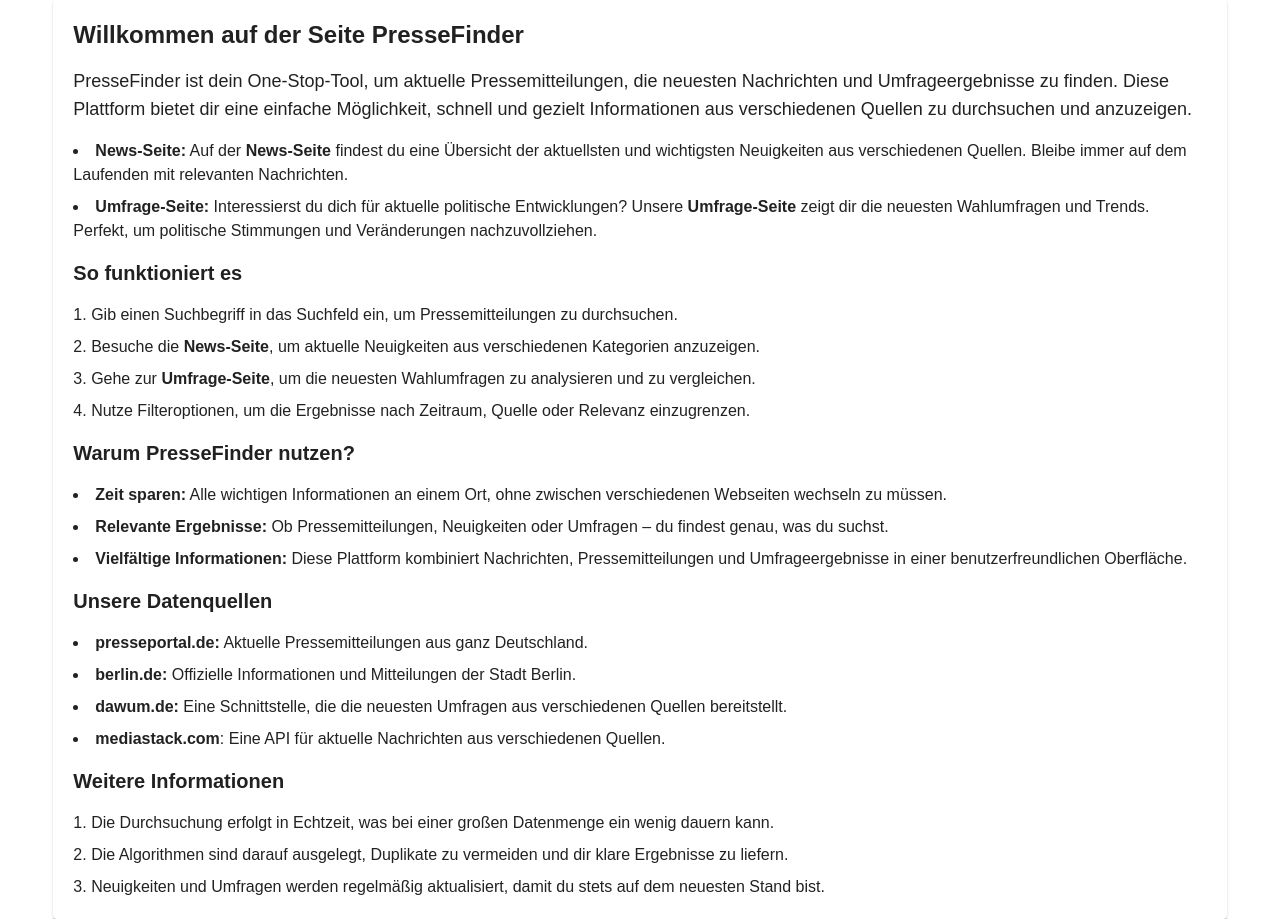
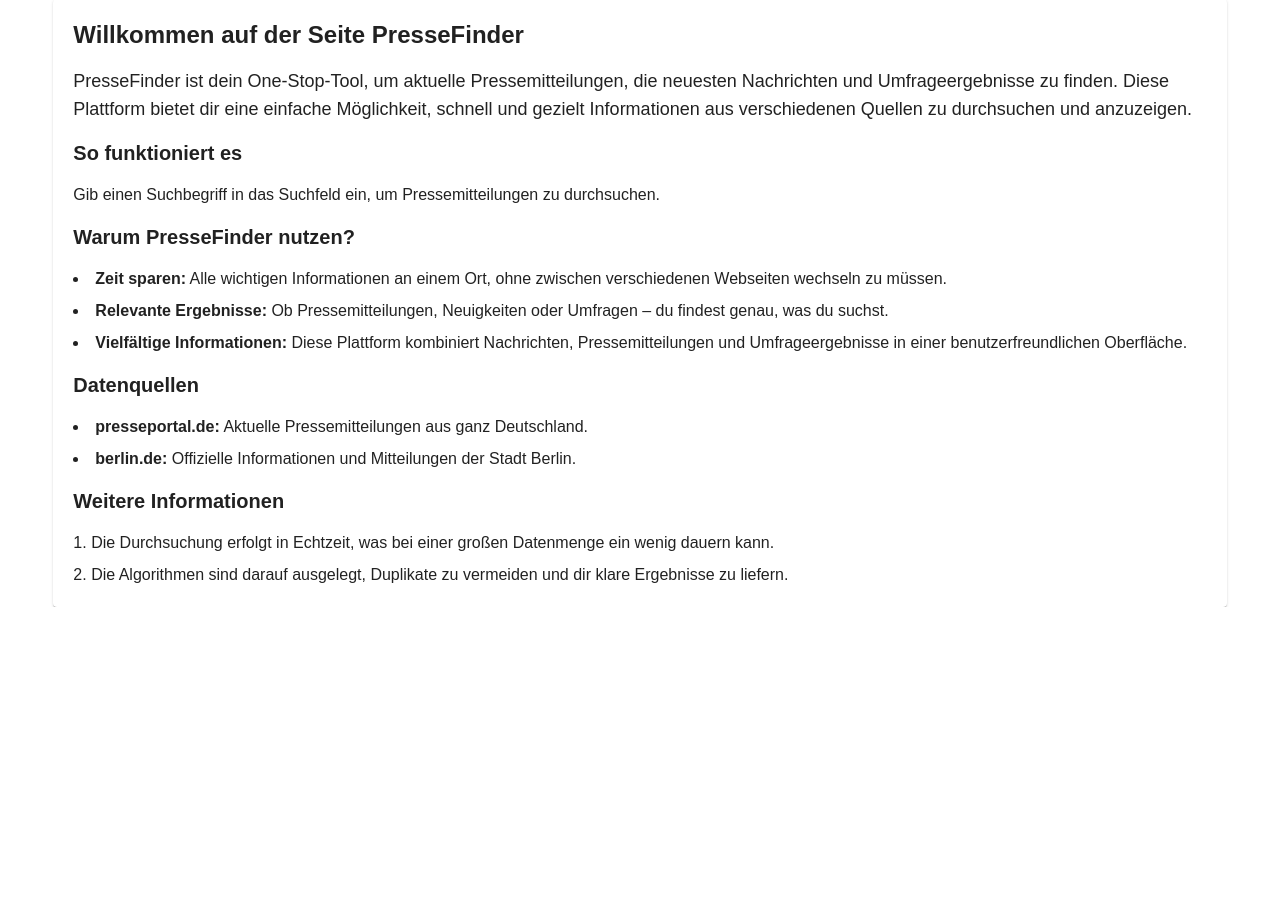
Before and after one commit to Davide131297/new-pressemitteilungen-next, a Next.js app: page / in a window 1280 px wide. Shown: the part 1220-2139 px from the top of the page. After the commit the page ends 1827 px from the top, so only its background shows below. Built offline with nearby package versions, Linux system fonts and the light colour scheme.

Commit message:
Text zu deaktivierte features entfernt

```diff
--- a/components/welcome.tsx
+++ b/components/welcome.tsx
@@ -13,7 +13,9 @@
           Plattform bietet dir eine einfache Möglichkeit, schnell und gezielt
           Informationen aus verschiedenen Quellen zu durchsuchen und anzuzeigen.
         </p>
-        <ul className="list-disc list-inside space-y-2">
+
+        {/* Veraltetes Feature das eventuell wiederbelebt wird */}
+        {/* <ul className="list-disc list-inside space-y-2">
           <li>
             <strong>News-Seite:</strong> Auf der <strong>News-Seite</strong>{' '}
             findest du eine Übersicht der aktuellsten und wichtigsten
@@ -26,9 +28,17 @@
             zeigt dir die neuesten Wahlumfragen und Trends. Perfekt, um
             politische Stimmungen und Veränderungen nachzuvollziehen.
           </li>
+        </ul> */}
+        <h5 className="text-xl font-semibold">So funktioniert es</h5>
+        <ul>
+          <li>
+            Gib einen Suchbegriff in das Suchfeld ein, um Pressemitteilungen zu
+            durchsuchen.
+          </li>
         </ul>
-        <h5 className="text-xl font-semibold">So funktioniert es</h5>
-        <ol className="list-decimal list-inside space-y-2">
+
+        {/* Veraltetes Feature das eventuell wiederbelebt wird */}
+        {/* <ol className="list-decimal list-inside space-y-2">
           <li>
             Gib einen Suchbegriff in das Suchfeld ein, um Pressemitteilungen zu
             durchsuchen.
@@ -45,7 +55,7 @@
             Nutze Filteroptionen, um die Ergebnisse nach Zeitraum, Quelle oder
             Relevanz einzugrenzen.
           </li>
-        </ol>
+        </ol> */}
         <h5 className="text-xl font-semibold">Warum PresseFinder nutzen?</h5>
         <ul className="list-disc list-inside space-y-2">
           <li>
@@ -62,7 +72,7 @@
             einer benutzerfreundlichen Oberfläche.
           </li>
         </ul>
-        <h5 className="text-xl font-semibold">Unsere Datenquellen</h5>
+        <h5 className="text-xl font-semibold">Datenquellen</h5>
         <ul className="list-disc list-inside space-y-2">
           <li>
             <strong>presseportal.de:</strong> Aktuelle Pressemitteilungen aus
@@ -72,14 +82,16 @@
             <strong>berlin.de:</strong> Offizielle Informationen und
             Mitteilungen der Stadt Berlin.
           </li>
-          <li>
+
+          {/* Veraltetes Feature das eventuell wiederbelebt wird */}
+          {/* <li>
             <strong>dawum.de:</strong> Eine Schnittstelle, die die neuesten
             Umfragen aus verschiedenen Quellen bereitstellt.
           </li>
           <li>
             <strong>mediastack.com</strong>: Eine API für aktuelle Nachrichten
             aus verschiedenen Quellen.
-          </li>
+          </li> */}
         </ul>
         <h5 className="text-xl font-semibold">Weitere Informationen</h5>
         <ol className="list-decimal list-inside space-y-2">
@@ -91,10 +103,11 @@
             Die Algorithmen sind darauf ausgelegt, Duplikate zu vermeiden und
             dir klare Ergebnisse zu liefern.
           </li>
-          <li>
+          {/* Veraltetes Feature das eventuell wiederbelebt wird */}
+          {/* <li>
             Neuigkeiten und Umfragen werden regelmäßig aktualisiert, damit du
             stets auf dem neuesten Stand bist.
-          </li>
+          </li> */}
         </ol>
         {/*
         <h5 className="text-xl font-semibold">Kontaktiere uns</h5>
```
